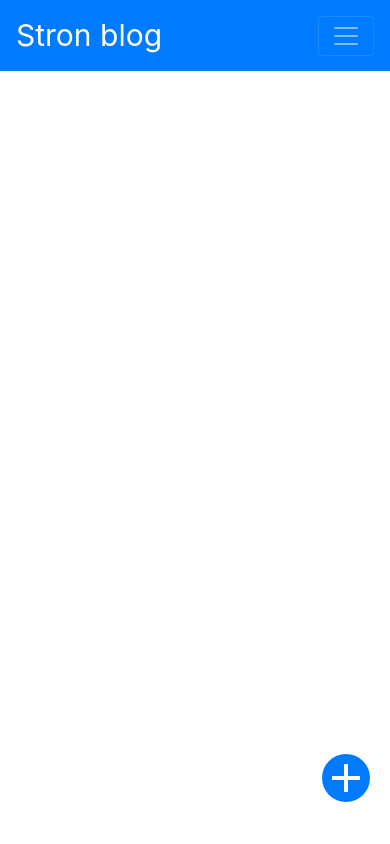
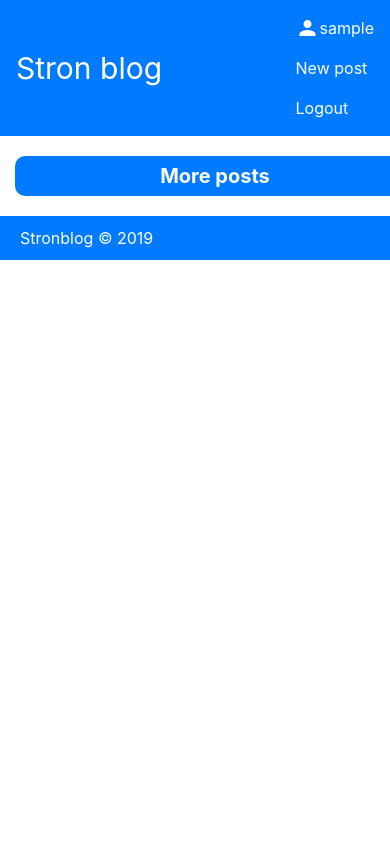
Before and after one commit to Stron35/DjangoProject, a Django app: page / in a window 390 px wide. Run offline with Django 3.2, Linux system fonts and the light colour scheme; the visitor is signed in with stand-in values (Sample User, id 1); data that the repository does not hold is empty; some libraries are stand-ins or nearby versions.

Commit message:
Added infinite scroll

```diff
--- a/blogengine/models.py
+++ b/blogengine/models.py
@@ -54,12 +54,13 @@ class User(AbstractUser):
 class Post(models.Model):
     author = models.ForeignKey(User, on_delete=models.CASCADE, blank=True)
     title = models.CharField(max_length = 100)
-    text = models.TextField()
+    text = models.TextField(blank=True)
     slug = models.SlugField(max_length=150, blank = True)
     create_at = models.DateTimeField(auto_now_add = True)
 
     class Meta:
         verbose_name_plural = 'Post'
+        ordering = ('-create_at', )
 
     def get_absolute_url(self):
         return reverse('post_detail', kwargs = {'slug': self.slug})
--- a/blogengine/static/css/styles.css
+++ b/blogengine/static/css/styles.css
@@ -2,17 +2,21 @@ a.navbar-brand{
     font-size: 30px;
 }
 
-i.btn-circle {
-    position: fixed; /* Фиксированное положение */
-    right: 20px; /* Расстояние от правого края окна браузера */
-    bottom: 5%; /* Расстояние снизу */
-    font-size: 48px;
-    height: 48px;
-    width: 48px;
+.new-post-circle{
+   position: fixed;
+   right: 5%;
+   bottom: 40px;
+}
+
+a i.btn-circle {
     text-align: center;
+    background-color: #007bff;;
+    border-radius: 48px;
+    font-size: 60px;
+    height: 60px;
+    width: 60px;
     color: #fff;
-    background-color: #007bff;;
-    border-radius: 50%;
+
 }
 
 .errorlist{
@@ -66,6 +70,42 @@ body{
     margin: 0;
     padding: 0;
 }
+
+.footer{
+    margin: 0;
+    background-color: #007bff;
+    padding: 10px 20px;
+    color: #fff;
+
+}
+.footer p{
+    margin: 0;
+}
+
+.page-load{
+    display: block;
+    margin: 20px auto;
+/*    margin-left: auto;
+    margin-right: auto;*/
+}
+
+.page-load a{
+    width: 400px;
+    line-height: 40px;
+    color: #fff;
+    border-radius: 10px;
+    text-align: center;
+    cursor: pointer;
+    font-size: 20px;
+    font-weight: bold;
+    background-color: #007bff;
+}
+
+.page-load a:hover{
+    text-decoration: none;
+    color: #fff;
+}
+
 
 .loginbox{
     width: 320px;
@@ -654,3 +694,9 @@ body{
     background-color: #ffd700;
     transition: 0.5s ease;
 }
+
+@media screen and (max-width: 720px){
+    .new-post-circle{
+        visibility: hidden;
+    }
+}
--- a/blogengine/static/js/scripts.js
+++ b/blogengine/static/js/scripts.js
@@ -1,10 +1,91 @@
 $(document).ready(function(){
-        $("#carousel").carousel({
-        	interval: 2000
-        });
+
+        ajaxPagination();
+        $(".carousel").carousel({
+                interval: 1500
+            });
+
+        $("#id_text").bind("input", function(){
+            //Нужно для того, чтобы при отсутствии загружаемого файла, textarea был обязательным
+            $("#id_text").prop("required",true);
+        }).trigger("input");
+        $("#file").bind("input", function(){
+            //Если имеется файл или что-то есть в textarea
+            if($("#file").val() && (!$.trim($("#id_text").val())||$.trim($("#id_text").val()))){
+                $("#id_text").prop("required",false);
+                $("#file").prop("required",true);
+            }
+            else{
+                $("#id_text").prop("required",true);
+                $("#file").prop("required",false);
+            }
+        }).trigger("input");
+});
+
+// Из-за этого двойное срабатываение
+$(document).ajaxStop(function(){
+    $('.carousel').carousel();
+
 });
 
 function fileInputChange(input) {
     var text = (input.files.length > 0) ? 'Choosing files: ' + input.files.length : 'Choose file';
     input.parentNode.getElementsByTagName('label')[0].innerText = text;
   }
+
+
+// Infinite scroll
+
+function ajaxPagination() {
+
+    $('a.page-load').each((index, el) => {
+        $(el).click((e) =>{
+            e.preventDefault()
+            let pageUrl = $(el).attr('href') //Берем существующую ссылку
+            //Заменяем номер страницы на следующий
+            //?page=2-5 2-номер следующей страницы 5-максимальное число страниц
+            //pageNumber для создания номера следующей страницы
+            //pageUrl == ?page=2
+            //newUrl == ?page=3
+            //При достижении pageNumber>maxPages удаляет ссылку
+            //не работает управление каруселью
+            var maxPages = Number(pageUrl.split('-')[1])
+            pageNumber = Number((pageUrl.split('-')[0]).split('=')[1])
+            pageUrl = pageUrl.split('-')[0]
+            newUrl = [[pageUrl.split('=')[0],pageNumber+Number(1)].join('='),maxPages].join('-')
+
+            if (maxPages > pageNumber) {
+                $.ajax({
+                    url: pageUrl,
+                    type: 'GET',
+                    success: (data) => {
+                        // $('#blog-posts').empty()
+                        // $('#blog-posts').append($(data).find('#blog-posts').html(data))
+                        $('#blog-posts').append($(data).filter('#blog-posts').html());
+                        // $("#blog-posts").load("trackingCode.html script");
+                        $(el).attr('href', newUrl);
+                        $(".carousel").carousel({});
+                        $(".carousel").carousel({
+                            interval: 1500
+                        });
+                    }
+                })
+
+            }
+            else if (maxPages == pageNumber){
+                $.ajax({
+                    url: pageUrl,
+                    type: 'GET',
+                    success: (data) => {
+                        $('#blog-posts').append($(data).filter('#blog-posts').html());
+                        $(el).prop('hidden', true);
+                        $(".carousel").carousel({});
+                        $(".carousel").carousel({
+                            interval: 1500
+                        });
+                    }
+                })
+            }
+        })
+    })
+}
--- a/blogengine/templates/blogengine/base.html
+++ b/blogengine/templates/blogengine/base.html
@@ -8,7 +8,7 @@
 <!---------------------------------------- css bootstrap ---------------------------- -->
     <link rel="stylesheet" href="https://maxcdn.bootstrapcdn.com/bootstrap/4.0.0/css/bootstrap.min.css" integrity="sha384-Gn5384xqQ1aoWXA+058RXPxPg6fy4IWvTNh0E263XmFcJlSAwiGgFAW/dAiS6JXm" crossorigin="anonymous">
 <!-------------------------------- js bootstrap ----------------------------------------------------------- -->
-    <script src="https://code.jquery.com/jquery-3.2.1.slim.min.js" integrity="sha384-KJ3o2DKtIkvYIK3UENzmM7KCkRr/rE9/Qpg6aAZGJwFDMVNA/GpGFF93hXpG5KkN" crossorigin="anonymous"></script>
+    <script src="https://ajax.googleapis.com/ajax/libs/jquery/3.4.1/jquery.min.js"></script>
     <script src="https://cdnjs.cloudflare.com/ajax/libs/popper.js/1.12.9/umd/popper.min.js" integrity="sha384-ApNbgh9B+Y1QKtv3Rn7W3mgPxhU9K/ScQsAP7hUibX39j7fakFPskvXusvfa0b4Q" crossorigin="anonymous"></script>
     <script src="https://maxcdn.bootstrapcdn.com/bootstrap/4.0.0/js/bootstrap.min.js" integrity="sha384-JZR6Spejh4U02d8jOt6vLEHfe/JQGiRRSQQxSfFWpi1MquVdAyjUar5+76PVCmYl" crossorigin="anonymous"></script>
     <!-- my scripts -->
@@ -19,26 +19,37 @@
 	<title>{% block title %}{% endblock %}</title>
 </head>
 <body>
-  <nav class="navbar navbar-expand-lg navbar-dark bg-primary">
+  <nav class="navbar navbar-expand-sm bg-primary navbar-dark">
     <a class="navbar-brand" href="{% url 'posts_list' %}">Stron blog</a>
-    <button class="navbar-toggler" type="button" data-toggle="collapse" data-target="#navbarNavAltMarkup" aria-controls="navbarNavAltMarkup" aria-expanded="false" aria-label="Toggle navigation">
-      <span class="navbar-toggler-icon"></span>
-    </button>
-    <div class="collapse navbar-collapse" id="navbarNavAltMarkup">
-      <div class="navbar-nav ml-auto">
-        {% if user.is_authenticated %}
-          <a class="nav-item nav-link active" href="{% url 'profile' slug=user.get_username %}"><i class="material-icons" style="vertical-align: -6px;">person</i>{{user.get_username}}</a>
-          <a class="nav-item nav-link active" href="{% url 'post_create' %}">New post</a>
-          <a class="nav-item nav-link active" href="{% url 'logout' %}">Logout</a>
-        {% else %}
-          <a class="nav-item nav-link active" href="{% url 'registration' %}">Sign up</a>
-          <a class="nav-item nav-link active" href="{% url 'login' %}">Sign in</a>
-        {% endif %}
-      </div>
-    </div>
+    <ul class="navbar-nav ml-auto">
+      {% if user.is_authenticated %}
+        <li class="nav-item active">
+          <a class="nav-link" href="{% url 'profile' slug=user.get_username %}">
+            <i class="material-icons" style="vertical-align: -6px;">person</i>{{user.get_username}}
+          </a>
+        </li>
+        <li class="nav-item active">
+          <a class="nav-link" href="{% url 'post_create' %}">New post</a>
+        </li>
+        <li class="nav-item active">
+          <a class="nav-link" href="{% url 'logout' %}">Logout</a>
+        </li>
+      {% else %}
+        <li class="nav-item active">
+          <a class="nav-link" href="{% url 'registration' %}">Sign up</a>
+        </li>
+        <li class="nav-item active">
+          <a class="nav-link" href="{% url 'login' %}">Sign in</a>
+        </li>
+      {% endif %}
+    </ul>
   </nav>
-  {% block content %}
-  {% endblock %}
+    {% block content %}
+    {% endblock %}
+
+  <div class="footer">
+    <p>Stronblog &copy; 2019</p>
+  </div>
 </body>
 
 </html>
--- a/blogengine/templates/blogengine/post_create.html
+++ b/blogengine/templates/blogengine/post_create.html
@@ -12,6 +12,7 @@
       {{form.title.errors}}
       <p>Post text</p>
       {{form.text}}
+      <div id="debug"></div>
       {{form.text.errors}}
 
         {% if post.gallery.all %}
@@ -27,6 +28,7 @@
       <label for="file">Choose file</label>
       <input name="gallery" class="inputfile" type="file" id="file"
         onchange="fileInputChange(this)" accept="image/*"  multiple/><br>
+      <div id="debugIm"></div>
       <input type="submit" value="Загрузить">
     </form>
   </div>
--- a/blogengine/templates/blogengine/posts_list.html
+++ b/blogengine/templates/blogengine/posts_list.html
@@ -3,15 +3,24 @@
 {% block title %}Blogs posts{% endblock %}
 
 {% block content %}
+  {% if user.is_authenticated %}
+    <div class="new-post-circle">
+      <a class="btn-circle" href="{% url 'post_create' %}">
+        <i class="btn-circle material-icons">add</i>
+      </a>
+    </div>
+  {% endif %}
+  <div class="container" id="blog-posts">
     {% for post in posts %}
-    <div class="container">
         <div class="row">
-        <div class="col-md-9 offset-md-1">
+          <div class="col col-sm col-md-9 offset-md-1">
             <div class="card">
               <div class="card-body">
-              <h3 class="card-title"><a href="{% url 'post_detail' slug=post.slug %}">{{post.title}}</a></h3>
+                <h3 class="card-title">
+                  <a href="{% url 'post_detail' slug=post.slug %}" target="_blank">{{post.title}}</a>
+                </h3>
                 <p class="card-text">{{post.text}}</p>
-              <div id="carousel" class="carousel slide" data-ride="carousel">
+                <div id="carousel-{{post.slug}}" class="carousel slide" data-ride="carousel">
                   {% if post.gallery.all.count > 1 %}
                     <ol class="carousel-indicators">
                       {% for image_obj in post.gallery.all %}
@@ -34,18 +43,18 @@
                     {% endfor %}
                   </div>
                   {% if post.gallery.all.count > 1 %}
-                  <a class="carousel-control-prev" href="#carousel" role="button" data-slide="prev">
+                    <a class="carousel-control-prev" href="#carousel-{{post.slug}}" role="button" data-slide="prev">
                       <span class="carousel-control-prev-icon" aria-hidden="true"></span>
                       <span class="sr-only">Previous</span>
                     </a>
-                  <a class="carousel-control-next" href="#carousel" role="button" data-slide="next">
+                    <a class="carousel-control-next" href="#carousel-{{post.slug}}" role="button" data-slide="next">
                       <span class="carousel-control-next-icon" aria-hidden="true"></span>
                       <span class="sr-only">Next</span>
                     </a>
                   {% endif %}
               </div>
                 <div class="card-footer">
-                <a href="{% url 'post_detail' slug=post.slug %}">
+                  <a href="{% url 'post_detail' slug=post.slug %}" target="_blank">
                     <button type="button" class="btn btn-secondary">Read more</button>
                   </a>
                   <div class="footer-text">
@@ -62,10 +71,22 @@
             </div>
           </div>
         </div>
+
+    {% endfor %}
+
+  </div>
+  <div class="container">
+    <div class="row">
+      <div class="col-md-9 offset-md-1">
+        <div class="page-load">
+          <a class="page-load" href="?page=2-{{max_pages}}">More posts</a>
+        </div>
       </div>
 
-  {% endfor %}
-  {% if user.is_authenticated %}
-    <a class="btn-circle" href="{% url 'post_create' %}"><i class="btn-circle material-icons">add</i></a>
-  {% endif %}
+
+    </div>
+
+  </div>
+
+
 {% endblock %}
--- a/blogengine/urls.py
+++ b/blogengine/urls.py
@@ -12,7 +12,7 @@ from . import views
 # accounts/reset/done/ [name='password_reset_complete']
 
 urlpatterns = [
-    path('', views.post_list, name = 'posts_list'),
+    path('', views.PostListView.as_view(), name = 'posts_list'),
     path('post/new/', views.PostCreate.as_view(), name = 'post_create'),
     path('accounts/', include('django.contrib.auth.urls')),
     path('accounts/registration/', views.RegistrationFormView.as_view(), name = 'registration'),
--- a/blogengine/views.py
+++ b/blogengine/views.py
@@ -1,8 +1,10 @@
 from django.http import HttpResponse #Заменить
 from django.shortcuts import render, get_object_or_404, redirect
 from django.contrib.sites.shortcuts import get_current_site
+from django.views.generic.list import ListView
 from django.views.generic.detail import DetailView
 from django.views.generic.edit import CreateView, UpdateView, DeleteView, FormView, FormMixin
+from django.core.paginator import Paginator, EmptyPage, PageNotAnInteger
 from django.urls import reverse
 from django.utils.decorators import method_decorator
 from django.contrib.auth import login
@@ -18,10 +20,26 @@ from .models import Post, Gallery, Comment
 from .forms import *
 from .token import account_activation_token
 
-# Create your views here.
-def post_list(request):
-    posts = Post.objects.all().order_by('-create_at')
-    return render(request, 'blogengine/posts_list.html', {'posts': posts})
+
+class PostListView(ListView):
+    model = Post
+    template_name = 'blogengine/posts_list.html'
+
+    def get_context_data(self, **kwargs):
+        context = super().get_context_data(**kwargs)
+
+        context['posts'] = Post.objects.all()
+        paginator = Paginator(context['posts'],4)
+        page = self.request.GET.get('page')
+        context['max_pages'] = paginator.num_pages
+        try:
+            context['posts'] = paginator.page(page)
+        except PageNotAnInteger:
+            context['posts'] = paginator.page(1)
+        except EmptyPage:
+            context['posts'] = paginator.page(paginator.num_pages)
+
+        return context
 
 
 class CommentDelete(LoginRequiredMixin, DeleteView):
@@ -130,15 +148,11 @@ class RegistrationFormView(FormView):
                 'uid': urlsafe_base64_encode(force_bytes(user.pk)),
                 'token': account_activation_token.make_token(user),
             })
-        # html_message = strip_tags(message)
         to_email = form.cleaned_data['email']
         email = EmailMessage(mail_subject, message, to=[to_email])
         email.content_subtype = "html"
         email.send()
 
-
-        # recipient_list=form.cleaned_data['email']
-        # registration_email(self.request, recipient_list)
         return super(RegistrationFormView, self).form_valid(form)
 
     def form_invalid(self, form):
@@ -175,14 +189,6 @@ class ProfileUpdateView(LoginRequiredMixin, UpdateView):
         form.save()
         return super().form_valid(form)
 
-# def registration_email(request, recipient):
-#     subject = 'Thank you for registering on my site'
-#     message = "Now it's testing email"
-#     email_from = settings.EMAIL_HOST_USER
-#     recipient_list = []
-#     recipient_list.append(recipient)
-#     send_mail( subject, message, email_from, recipient_list)
-#     return redirect('posts_list')
 
 def activate_account(request, uidb64, token):
     try:
```
Also changed, not shown: blogengine/migrations/0002_auto_20190918_2345.py (added). Lines whose indentation alone changed are shown as unchanged.
